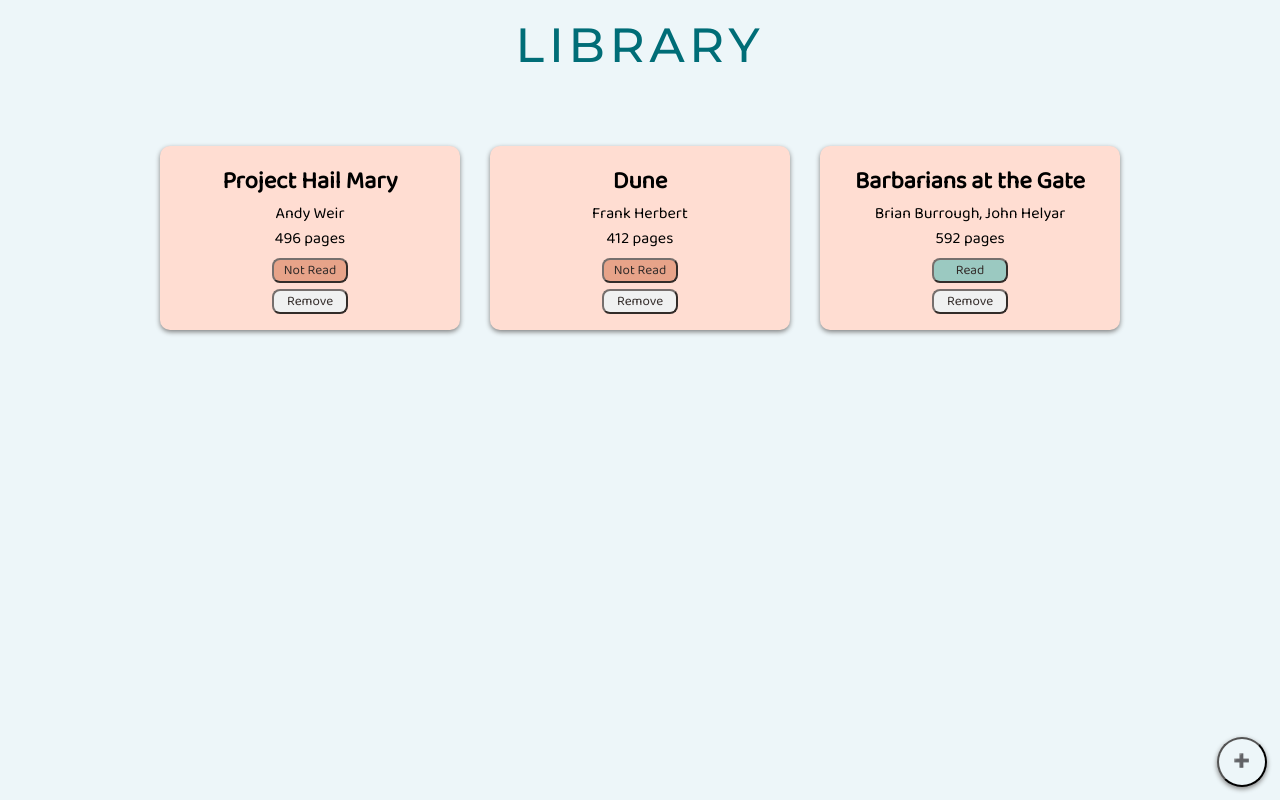
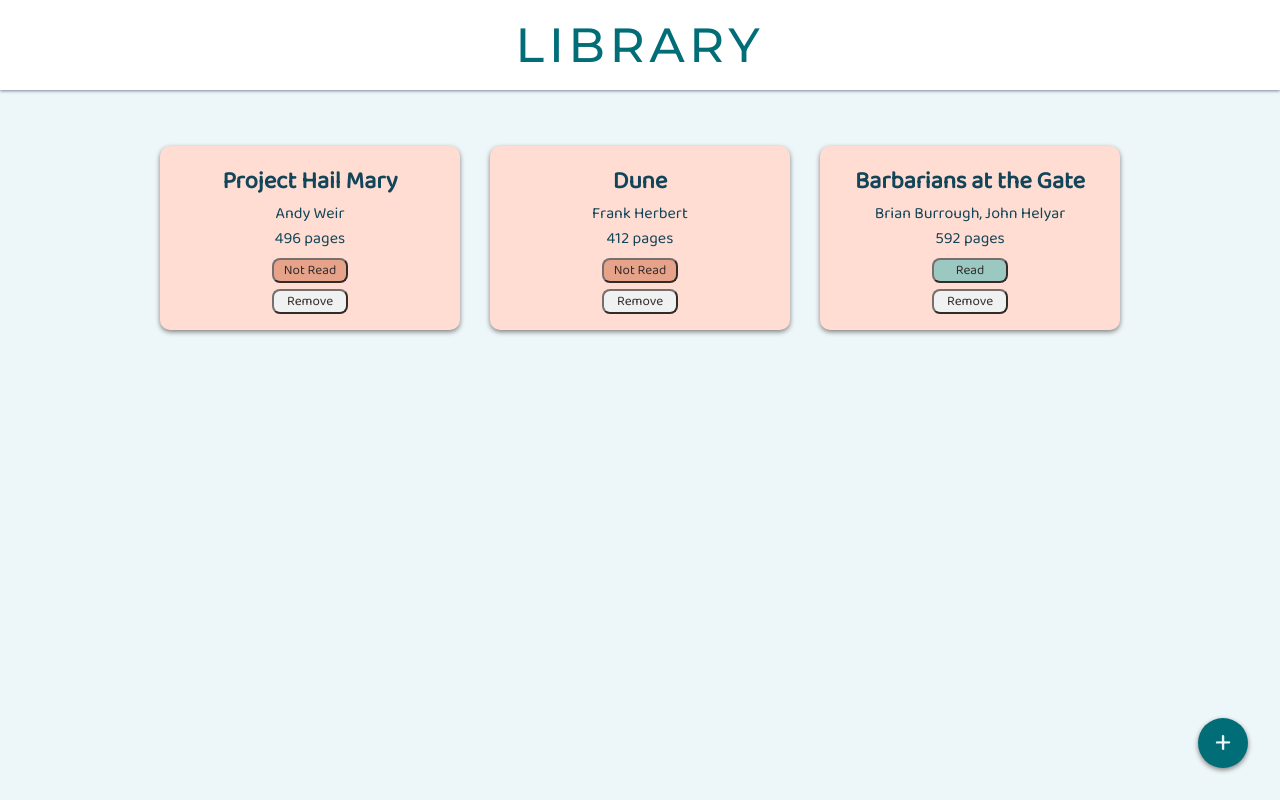
Before and after one commit to jennyrhee/library, a plain HTML site: page index.html in a window 1280 px wide. Drawn offline with Linux system fonts and the light colour scheme.

Commit message:
Add header and add-btn styling

```diff
--- a/css/style.css
+++ b/css/style.css
@@ -20,6 +20,9 @@ header {
   text-transform: uppercase;
   letter-spacing: 0.3rem;
   color: #006d77;
+  background-color: white;
+  box-shadow: 0 1px 3px lightslategrey;
+  position: relative;
 }
 
 button {
@@ -45,7 +48,7 @@ button {
   align-items: center;
   padding: 1em;
   background-color: #ffddd2;
-  /* color: #3d405b; */
+  color: #124559;
   border-radius: 10px;
   box-shadow: 0 2px 5px gray;
   transition: transform 0.2s;
@@ -92,6 +95,10 @@ button {
   height: 50px;
   border-radius: 50%;
   box-shadow: 0 2px 5px gray;
+  background-color: #006d77;
+  color: #edf6f9;
+  font-size: 2rem;
+  border: none;
 }
 
 #form {
--- a/index.html
+++ b/index.html
@@ -15,7 +15,7 @@
 
   <div class="card-container"></div>
 
-  <button id="add-btn" onclick="openForm()">&#10133;</button>
+  <button id="add-btn" onclick="openForm()">&plus;</button>
 
   <form action="" id="form">
     <button id="close-btn" type="button" onclick="closeForm()">&times;</button>
```
